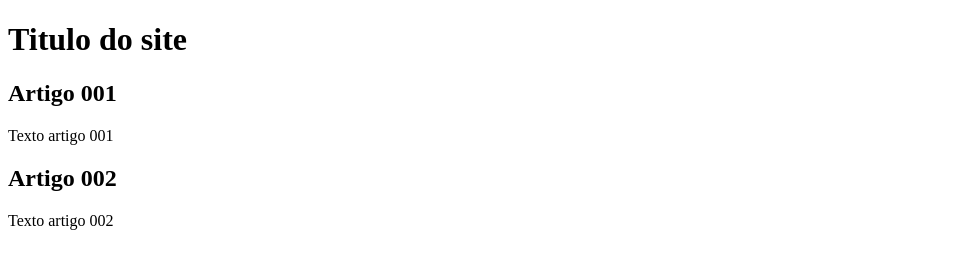
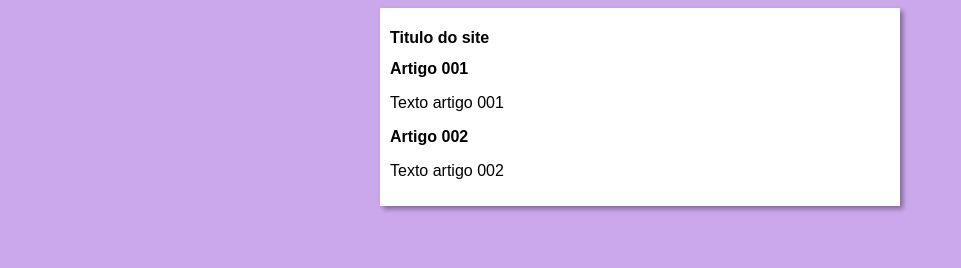
Before and after one commit to joaopedrrof/projeto-site, a plain HTML site: page index.html in a window 1280 px wide. Shown: the whole page, without its empty margins (0-961 px from the left). Drawn offline with Linux system fonts and the light colour scheme.

Commit message:
design iniciado

```diff
--- /dev/null
+++ b/estilos/style.css
@@ -0,0 +1,17 @@
+* {
+    font-family: Arial, Helvetica, sans-serif;
+    font-size: 16px;
+}
+
+body {
+    background-color: rgb(203, 168, 236);
+
+}
+
+main {
+    background-color: white;
+    width: 500px;
+    margin: auto;
+    padding: 10px;
+    box-shadow: 3px 3px 5px rgba(0, 0, 0, 0.379);
+}
--- a/index.html
+++ b/index.html
@@ -5,6 +5,7 @@
     <meta http-equiv="X-UA-Compatible" content="IE=edge">
     <meta name="viewport" content="width=device-width, initial-scale=1.0">
     <title>Titulo do site</title>
+    <link rel="stylesheet" href="estilos/style.css">
 </head>
 <body>
     <main>
```
